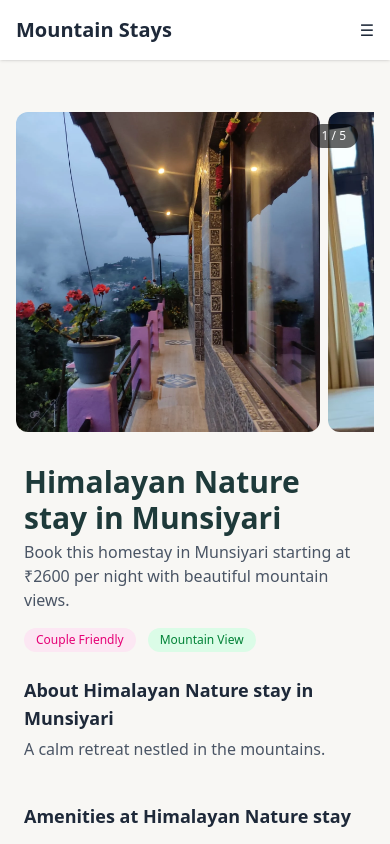
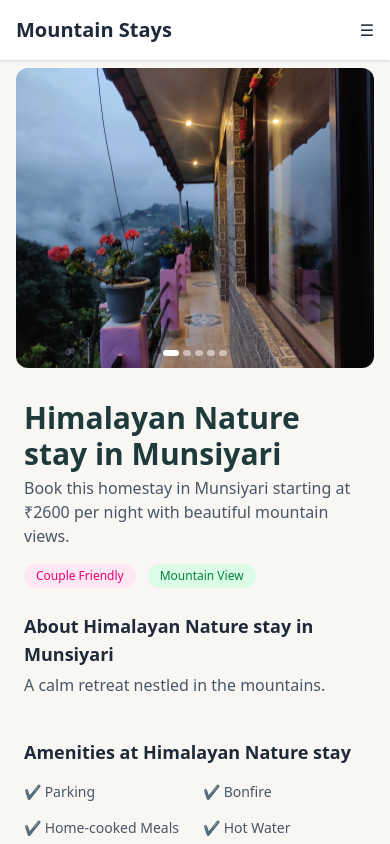
Before and after one commit to ashwanizsktm/mountain-stay, a Next.js app: page /stays/munsiyari/himalayan-nature-stay in a window 390 px wide. Shown: the top 844 px of the page. Built offline with nearby package versions, Linux system fonts and the light colour scheme.

Commit message:
property gallery style changes

```diff
--- a/components/PropertyGallery.tsx
+++ b/components/PropertyGallery.tsx
@@ -2,10 +2,11 @@
 
 import Image from "next/image";
 import { useState, useRef, useEffect } from "react";
+import { LayoutGrid } from "lucide-react";
 
 type ImageType = {
   src: string;
-  blurDataURL?: string;
+  blurDataURL?: string; // optional for blur placeholder
 };
 
 export default function PropertyGallery({ images }: { images: ImageType[] }) {
@@ -19,7 +20,7 @@ export default function PropertyGallery({ images }: { images: ImageType[] }) {
   const prev = () =>
     setActiveIndex((prev) => (prev - 1 + images.length) % images.length);
 
-  /* Keyboard */
+  /* Keyboard navigation */
   useEffect(() => {
     const handler = (e: KeyboardEvent) => {
       if (!lightbox) return;
@@ -27,6 +28,7 @@ export default function PropertyGallery({ images }: { images: ImageType[] }) {
       if (e.key === "ArrowLeft") prev();
       if (e.key === "Escape") setLightbox(false);
     };
+
     window.addEventListener("keydown", handler);
     return () => window.removeEventListener("keydown", handler);
   }, [lightbox]);
@@ -38,6 +40,7 @@ export default function PropertyGallery({ images }: { images: ImageType[] }) {
 
   const handleTouchEnd = (e: React.TouchEvent) => {
     if (touchStartX.current === null) return;
+
     const diff = touchStartX.current - e.changedTouches[0].clientX;
 
     if (diff > 50) next();
@@ -47,50 +50,43 @@ export default function PropertyGallery({ images }: { images: ImageType[] }) {
   };
 
   return (
-    <div className="max-w-6xl mx-auto px-4 pt-20 md:pt-6">
-      {/* 📱 MOBILE (Airbnb-style slider with peek) */}
+    <div className="max-w-6xl mx-auto px-4 pt-6">
+
+      {/* 📱 MOBILE CAROUSEL */}
       <div
         className="md:hidden relative"
         onTouchStart={handleTouchStart}
         onTouchEnd={handleTouchEnd}
       >
-        <div className="overflow-hidden">
-          <div
-            className="flex transition-transform duration-300"
-            style={{
-              transform: `translateX(-${activeIndex * 85}%)`,
-            }}
-          >
-            {images.map((img, i) => (
-              <div
-                key={i}
-                className="min-w-[85%] mr-2 relative h-[320px] rounded-xl overflow-hidden"
-              >
-                <Image
-                  src={img.src}
-                  alt={`Image ${i}`}
-                  fill
-                  className="object-cover"
-                  sizes="85vw"
-                  priority={i === 0}
-                  onClick={() => {
-                    setActiveIndex(i);
-                    setLightbox(true);
-                  }}
-                />
-              </div>
-            ))}
-          </div>
+        <div className="relative mt-3 w-full h-[300px] rounded-xl overflow-hidden">
+          <Image
+            src={images[activeIndex].src}
+            alt="Property Image"
+            fill
+            priority={activeIndex === 0}
+            placeholder={images[activeIndex].blurDataURL ? "blur" : "empty"}
+            blurDataURL={images[activeIndex].blurDataURL}
+            className="object-cover"
+            sizes="100vw"
+            onClick={() => setLightbox(true)}
+          />
         </div>
 
-        {/* Top Right Counter (Airbnb style) */}
-        <div className="absolute top-3 right-4 bg-black/60 text-white text-xs px-3 py-1 rounded-full">
-          {activeIndex + 1} / {images.length}
+        {/* Dots */}
+        <div className="absolute bottom-3 w-full flex justify-center gap-1">
+          {images.map((_, i) => (
+            <div
+              key={i}
+              className={`h-1.5 rounded-full transition-all ${
+                activeIndex === i ? "w-4 bg-white" : "w-2 bg-white/50"
+              }`}
+            />
+          ))}
         </div>
       </div>
+      {/* 💻 DESKTOP GRID */}
+      <div className="hidden mt-3 md:grid grid-cols-4 grid-rows-2 gap-2 h-[460px] rounded-xl overflow-hidden relative">
 
-      {/* 💻 DESKTOP GRID */}
-      <div className="hidden md:grid grid-cols-4 grid-rows-2 gap-2 h-[460px] rounded-xl overflow-hidden relative">
         {/* BIG IMAGE */}
         <div className="col-span-2 row-span-2 relative group">
           <Image
@@ -98,8 +94,8 @@ export default function PropertyGallery({ images }: { images: ImageType[] }) {
             alt="Main Image"
             fill
             priority
-            className="object-cover cursor-pointer group-hover:brightness-95 transition"
-            sizes="50vw"
+            className="object-cover cursor-pointer transition duration-300 group-hover:brightness-95"
+            sizes="(min-width: 768px) 50vw"
             onClick={() => {
               setActiveIndex(0);
               setLightbox(true);
@@ -114,8 +110,8 @@ export default function PropertyGallery({ images }: { images: ImageType[] }) {
               src={img.src}
               alt={`Image ${i}`}
               fill
-              className="object-cover cursor-pointer group-hover:brightness-95 transition"
-              sizes="25vw"
+              className="object-cover cursor-pointer transition duration-300 group-hover:brightness-95"
+              sizes="(min-width: 768px) 25vw"
               onClick={() => {
                 setActiveIndex(i + 1);
                 setLightbox(true);
@@ -124,25 +120,12 @@ export default function PropertyGallery({ images }: { images: ImageType[] }) {
           </div>
         ))}
 
-        {/* Airbnb Grid Icon Button */}
+        {/* SHOW ALL BUTTON */}
         <button
           onClick={() => setLightbox(true)}
-          className="absolute bottom-4 right-4 bg-white p-2 rounded-lg shadow hover:shadow-md transition flex items-center gap-2"
+          className="absolute cursor-pointer bottom-4 right-4 bg-white text-sm font-medium px-4 py-2 rounded-lg shadow hover:shadow-md transition"
         >
-          {/* Grid Icon */}
-          <svg
-            xmlns="http://www.w3.org/2000/svg"
-            className="w-5 h-5"
-            fill="none"
-            viewBox="0 0 24 24"
-            stroke="currentColor"
-            strokeWidth={2}
-          >
-            <rect x="3" y="3" width="7" height="7" />
-            <rect x="14" y="3" width="7" height="7" />
-            <rect x="14" y="14" width="7" height="7" />
-            <rect x="3" y="14" width="7" height="7" />
-          </svg>
+          <LayoutGrid />
         </button>
       </div>
 
@@ -155,15 +138,22 @@ export default function PropertyGallery({ images }: { images: ImageType[] }) {
         >
           {/* HEADER */}
           <div className="flex justify-between items-center p-4 text-white">
-            <span>{activeIndex + 1} / {images.length}</span>
-            <button onClick={() => setLightbox(false)}>✕</button>
+            <span className="text-sm">
+              {activeIndex + 1} / {images.length}
+            </span>
+            <button
+              onClick={() => setLightbox(false)}
+              className="text-2xl cursor-pointer"
+            >
+              ✕
+            </button>
           </div>
 
-          {/* IMAGE */}
+          {/* IMAGE VIEW */}
           <div className="flex-1 flex items-center justify-center relative">
             <button
               onClick={prev}
-              className="absolute left-6 text-white text-4xl"
+              className="absolute cursor-pointer left-6 text-white text-4xl opacity-70 hover:opacity-100"
             >
               ‹
             </button>
@@ -174,12 +164,13 @@ export default function PropertyGallery({ images }: { images: ImageType[] }) {
                 alt="Preview"
                 fill
                 className="object-contain"
+                sizes="90vw"
               />
             </div>
 
             <button
               onClick={next}
-              className="absolute right-6 text-white text-4xl"
+              className="absolute cursor-pointer right-6 text-white text-4xl opacity-70 hover:opacity-100"
             >
               ›
             </button>
@@ -190,16 +181,19 @@ export default function PropertyGallery({ images }: { images: ImageType[] }) {
             {images.map((img, i) => (
               <div
                 key={i}
+                className={`relative h-16 w-24 flex-shrink-0 cursor-pointer rounded-md overflow-hidden ${
+                  activeIndex === i
+                    ? "ring-2 ring-white"
+                    : "opacity-60"
+                }`}
                 onClick={() => setActiveIndex(i)}
-                className={`relative h-16 w-24 flex-shrink-0 rounded-md overflow-hidden cursor-pointer ${
-                  activeIndex === i ? "ring-2 ring-white" : "opacity-60"
-                }`}
               >
                 <Image
                   src={img.src}
                   alt={`Thumb ${i}`}
                   fill
                   className="object-cover"
+                  sizes="96px"
                 />
               </div>
             ))}
```
